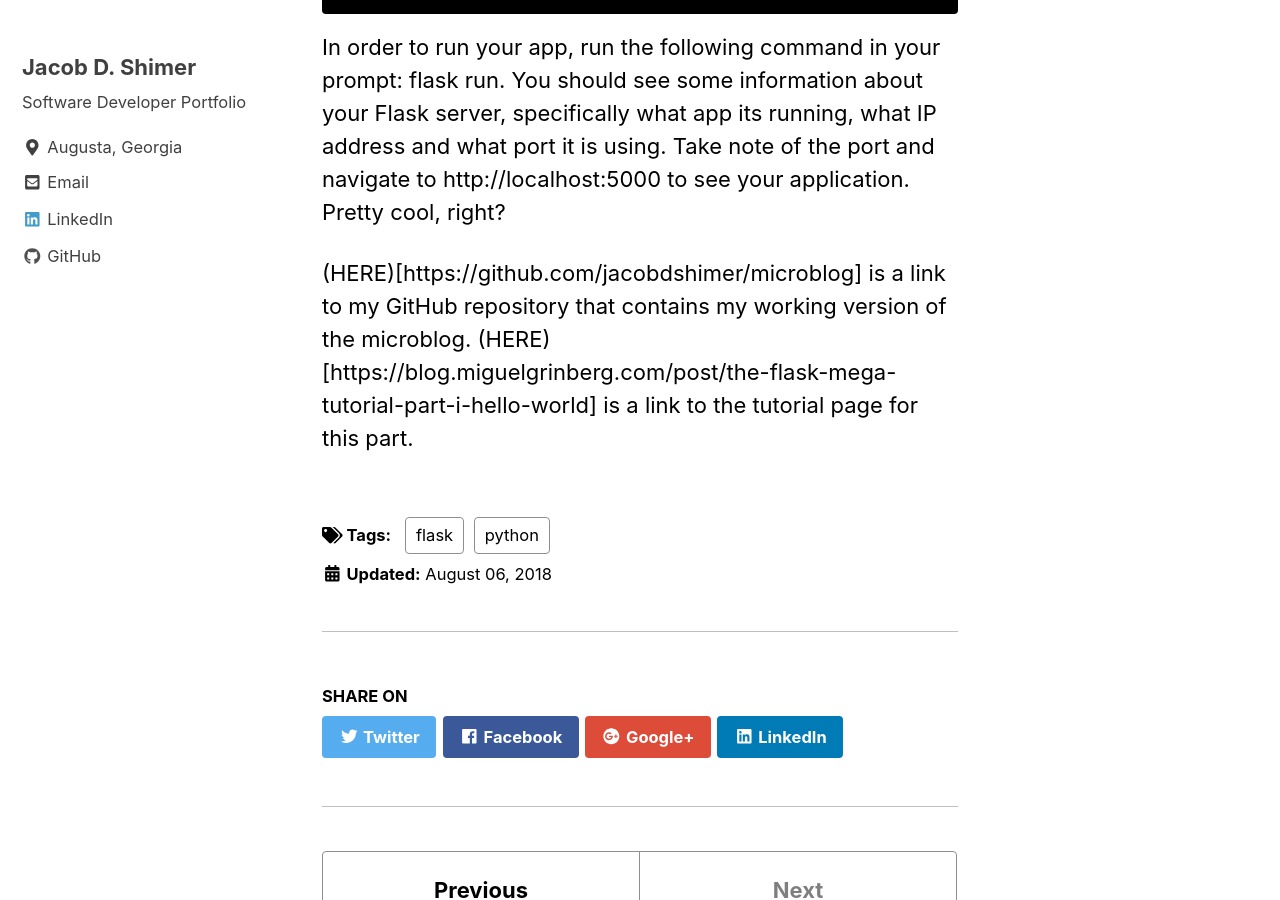
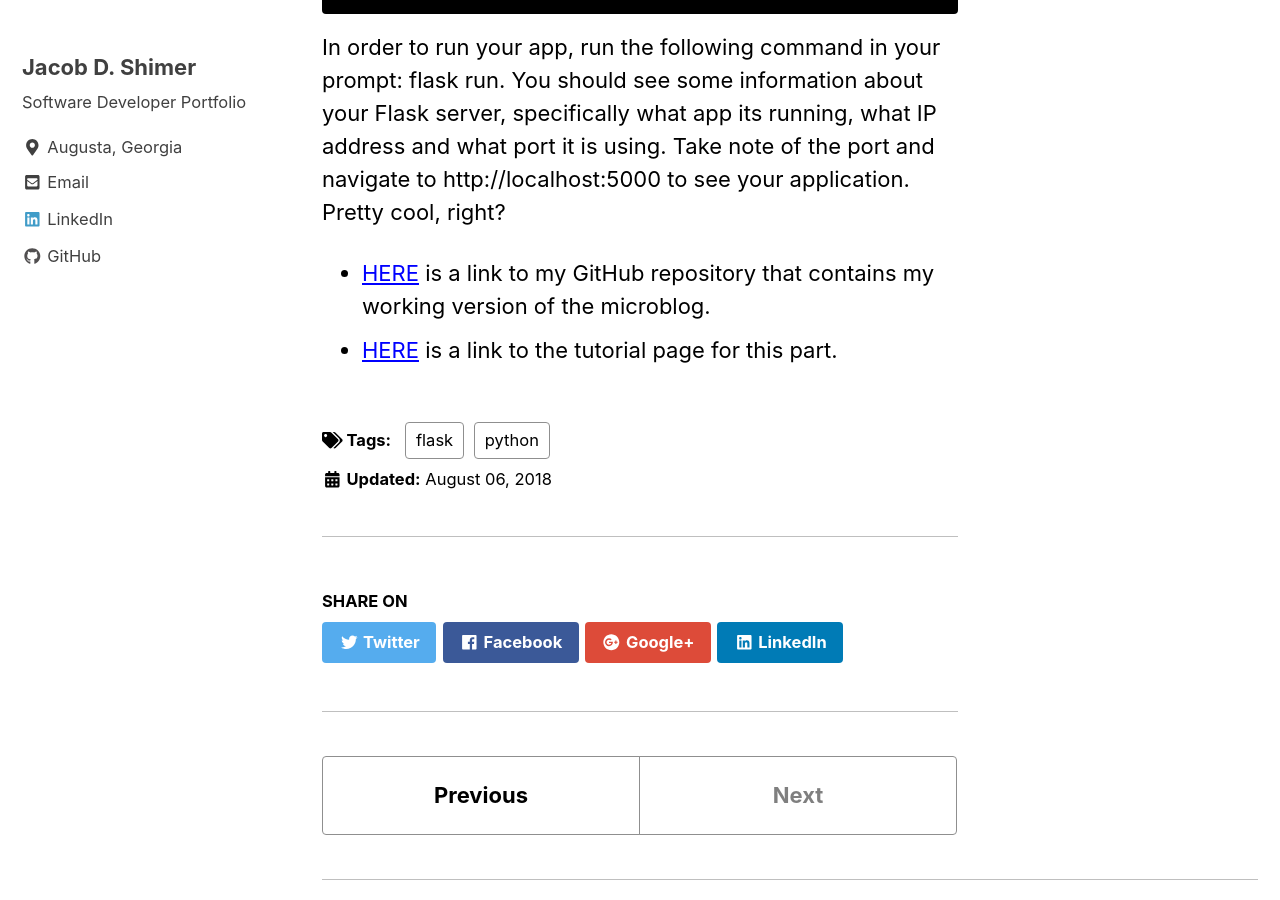
Before and after one commit to jacobdshimer/jacobdshimer.github.io, a Jekyll site: the page built from _posts/2018-08-06-microblog-part-one.md, in a window 1280 px wide and 900 px high, scrolled down 2812 px. Built offline with Jekyll 4.4.1, drawn with Linux system fonts in a browser that asks for light colours; nearby versions of some CDN libraries.

Commit message:
Fixed links at the bottom of the page

```diff
--- a/_posts/2018-08-06-microblog-part-one.md
+++ b/_posts/2018-08-06-microblog-part-one.md
@@ -65,5 +65,5 @@ Or if a Windows user:
 
 In order to run your app, run the following command in your prompt: flask run.  You should see some information about your Flask server, specifically what app its running, what IP address and what port it is using. Take note of the port and navigate to http://localhost:5000 to see your application. Pretty cool, right?
 
-(HERE)[https://github.com/jacobdshimer/microblog] is a link to my GitHub repository that contains my working version of the microblog.
-(HERE)[https://blog.miguelgrinberg.com/post/the-flask-mega-tutorial-part-i-hello-world] is a link to the tutorial page for this part.
+* [HERE](https://github.com/jacobdshimer/microblog) is a link to my GitHub repository that contains my working version of the microblog.
+* [HERE](https://blog.miguelgrinberg.com/post/the-flask-mega-tutorial-part-i-hello-world) is a link to the tutorial page for this part.
```
